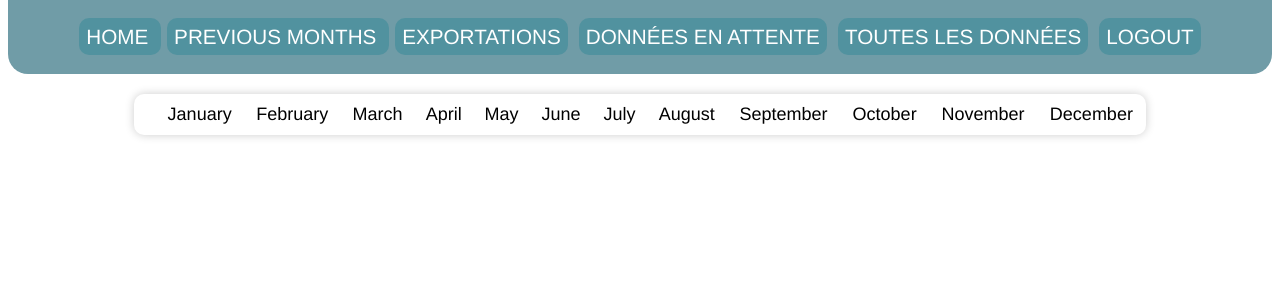
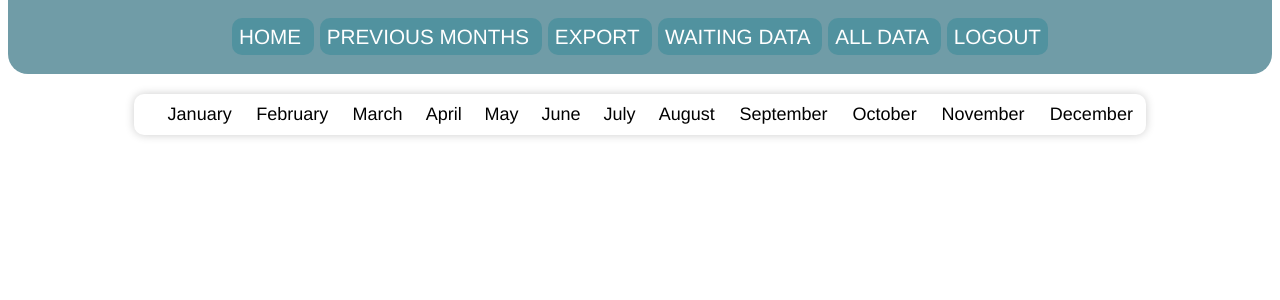
Before and after one commit to Noya2Coco/hcr2data, a PHP site: page /scripts/dataMonthly.php in a window 1280 px wide. Shown: the top 300 px of the page. Run offline with PHP 8.4, Linux system fonts and the light colour scheme; the visitor is signed in with stand-in values (Sample User, id 1); data that the repository does not hold is empty.

Commit message:
modifications vers langues + ajouts mots anglais

```diff
--- a/scripts/lang/en.php
+++ b/scripts/lang/en.php
@@ -6,6 +6,9 @@ $lang = array(
 	'nav_previous_months' => 'PREVIOUS MONTHS',
 	'nav_login' => 'LOGIN',
 	'nav_logout' => 'LOGOUT',
+	'nav_export' => 'EXPORT',
+	'nav_waiting_data' => 'WAITING DATA',
+	'nav_all_data' => 'ALL DATA',
 
 // Home page
 	'welcome' => 'Welcome ',
@@ -26,10 +29,10 @@ $lang = array(
 	'december' => 'December',
 
 // Connection page
-	'connection' => 'Login',
+	'login' => 'Login',
 	'username' => 'Username',
-	'password' => 'Password'
-
+	'password' => 'Password',
+	'send' => 'Send'
 
 
 
--- a/scripts/navbar.php
+++ b/scripts/navbar.php
@@ -33,7 +33,7 @@ include_once('config.php');
 					<li>
 						<a href="/includes/login.php">
 							<?php
-							echo $lang['nav_login'];
+								echo $lang['nav_login'];
 							?>
 						</a>
 					</li>
@@ -41,10 +41,27 @@ include_once('config.php');
 				}
 				else {
 					?>
-					<li><a href="#"></a>EXPORTATIONS</li>
-					<li><a href="#">DONNÉES EN ATTENTE</a></li>
-					<li><a href="#">TOUTES LES DONNÉES</a></li>
-
+					<li>
+						<a href="#">
+							<?php
+								echo $lang['nav_export'];
+							?>
+						</a>
+					</li>
+					<li>
+						<a href="#">
+							<?php
+								echo $lang['nav_waiting_data'];
+							?>
+						</a>
+					</li>
+					<li>
+						<a href="#">
+							<?php
+								echo $lang['nav_all_data'];
+							?>
+						</a>
+					</li>
 					<li>
 						<a href="/includes/logout.php">
 							<?php
```
Also changed, not shown: scripts/login.php (+22 -4 lines).
